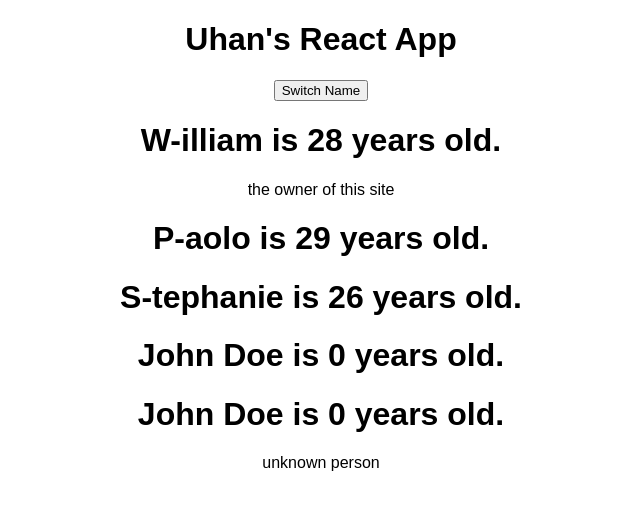
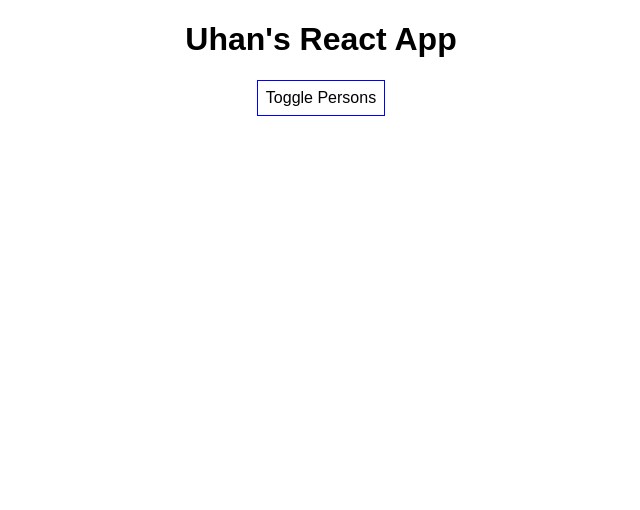
Before and after one commit to Uhan19/react-sandbox, a React (Create React App) app: page / in a window 1280 px wide. Shown: the top 510 px of the page, without its empty margins (319-959 px from the left). Built offline with nearby package versions, Linux system fonts and the light colour scheme.

Commit message:
Add css and refactor app.js

```diff
--- a/src/App.js
+++ b/src/App.js
@@ -13,6 +13,14 @@ const app = props => {
   // useState always returns an array with exactly two elements
   // the first elemen tis the state, and the second is a function that allows
   // us to manipulate the state
+  const style = {
+    backgroundColor: "white",
+    font: "inherit",
+    border: "1px solid blue",
+    padding: "8px",
+    cursor: "pointer"
+  }
+
   const [ personState, setPersonState ] = useState({
     persons: [
       { name: person1, age: 28 },
@@ -22,18 +30,20 @@ const app = props => {
   });
 
   // eslint-disable-next-line
-  const [ touchedState, setTouchedState ] = useState(true)
+  const [ touchedState, setTouchedState ] = useState({ touched: true })
 
-  const switchNameHandler = () => {
+  const [ showPersonState, setShowPersonState ] = useState({ showPerson: false })
+
+  const switchNameHandler = (newName) => {
     if (touchedState) {
       setPersonState({
         persons: [
           { name: YUEHAN, age: 26 },
-          { name: person1, age: 29 },
+          { name: newName, age: 29 },
           { name: KINGA, age: 24}
         ]
       })
-      setTouchedState(false)
+      setTouchedState({ touched: false })
     } else {
       setPersonState({
         persons: [
@@ -42,31 +52,63 @@ const app = props => {
           { name: person3, age: 26}
         ]
       })
-      setTouchedState(true)
+      setTouchedState({ touched: true })
     }
   }
 
-  console.log(personState, touchedState)
+  const nameChangedHandler = (e, index) => {
+    // can also use Object.assign() to create a copy
+    // Object.assign({}, personState.persons[index])
+    const person = {...personState.persons[index]}
+    person.name = e.target.value
+    const persons = [...personState.persons]
+    persons[index] = person
+    setPersonState({ persons: persons})
+  }
+
+  const togglePersonsHandler = () => {
+    showPersonState.showPerson ?
+      setShowPersonState({ showPerson: false })
+      :
+      setShowPersonState({ showPerson: true });
+  }
+
+  const deletePersonHandler = (index) => {
+    const persons = [...personState.persons]
+    persons.splice(index, 1);
+    setPersonState({ persons: persons })
+  }
+
+  const persons = () => {
+    return showPersonState.showPerson && (
+      <div>
+        {
+          personState.persons.map((person, index) => {
+            return (
+              <Person
+                key={index}
+                onClick={() => deletePersonHandler(index)}
+                name={person.name}
+                age={person.age}
+                change={() => nameChangedHandler(event, index)}
+              />)
+          })
+        }
+      </div>
+    )
+  }
 
   return (
     <div className="App">
       <h1>Uhan's React App</h1>
-      <button onClick={switchNameHandler}>Switch Name</button>
-      <Person
-        name={personState.persons[0].name}
-        age={personState.persons[0].age}
-        onClick={switchNameHandler}
+      <button
+        style={style}
+        onClick={() => togglePersonsHandler()}
       >
-        the owner of this site
-      </ Person>
-      <Person
-        name={personState.persons[1].name}
-        age={personState.persons[1].age}
-      />
-      <Person name={personState.persons[2].name} age={personState.persons[2].age}/>
-      <Person />
-      <Person>unknown person</ Person>
-    </div>
+        Toggle Persons
+      </button>
+      {persons()}
+      </div>
   );
   // return React.createElement("div", { className: "App" }, React.createElement("h1", null, "Input Field"), React.createElement("input"))
 }
--- /dev/null
+++ b/src/Person/Person.css
@@ -0,0 +1,8 @@
+.Person {
+	width: 60%;
+	margin: 16px auto;
+	border: 1px solid #eeeeee;
+	box-shadow: 0 2px 3px #cccccc;
+	padding: 16px;
+	text-align: center;
+}
--- a/src/Person/Person.js
+++ b/src/Person/Person.js
@@ -1,19 +1,21 @@
 import React from "react";
+import "./Person.css";
 import { KINGA } from "../utils/enums";
 
-const Person = (props) => {
-	const { name, age, onClick } = props
+const person = (props) => {
+	const { name, age, onClick, change } = props
 	const personName = name ? name : "John Doe";
 	const personAge = age ? age : "0"
 	const isKinga = name === KINGA ? "Yuehan's little helper" : null
 
   return (
-		<div>
-			<h1 className="person">{personName} is {personAge} years old.</h1>
-			<p onClick={onClick}>{props.children}</p>
+		<div className="Person">
+			<h1 onClick={onClick}>{personName} is {personAge} years old.</h1>
+			<p>{props.children}</p>
 			<p>{isKinga}</p>
+			<input type="text" onChange={change} value={name} />
 		</div>
 	)
 }
 
-export default Person;
+export default person;
```
